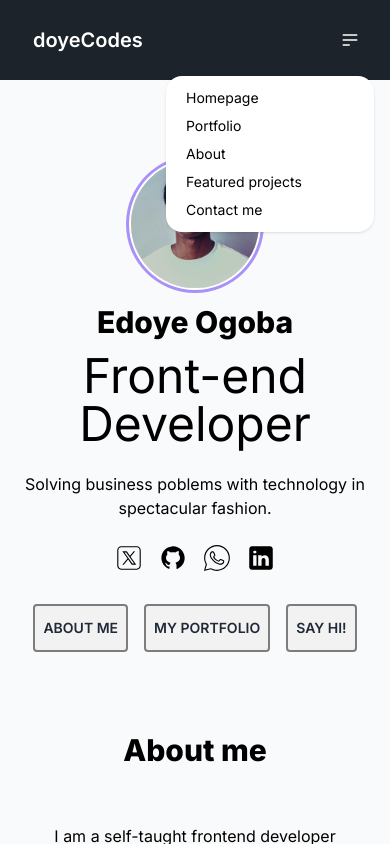
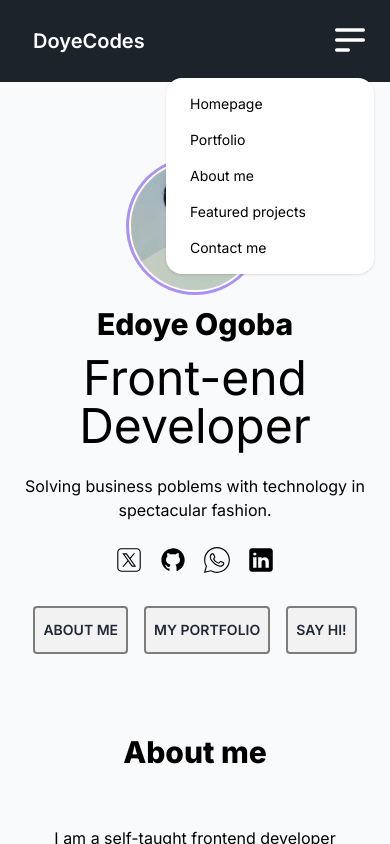
Before and after one commit to DoyeDesigns/project-portfolio, a Next.js app: page / in a window 390 px wide. Both pictures are taken after a click on the label 350 px from the left and 40 px from the top of the page. Shown: the top 844 px of the page. Built offline with nearby package versions, Linux system fonts and the light colour scheme; no server answers; the database is empty.

Commit message:
fixed menu icon

```diff
--- a/src/app/layout.js
+++ b/src/app/layout.js
@@ -6,8 +6,8 @@ import Navbar from '../components/Navbar'
 const inter = Inter({ subsets: ['latin'] })
 
 export const metadata = {
-  title: 'Create Next App',
-  description: 'Generated by create next app',
+  title: 'DoyeCodes',
+  description: 'Edoye Ogoba Portfolio',
 }
 
 export default function RootLayout({ children }) {
--- a/src/components/ContactMe.jsx
+++ b/src/components/ContactMe.jsx
@@ -27,6 +27,11 @@ function ContactMe() {
       });
 
       alert("Email succesfully sent");
+
+      setName('');
+      setEmail('');
+      setMessage('');
+
     } catch (err) {
       console.log(err);
     }
--- a/src/components/Navbar.jsx
+++ b/src/components/Navbar.jsx
@@ -6,7 +6,7 @@ function Navbar() {
       <div className="navbar bg-neutral-focus p-4 mx-auto sticky top-0 z-50">
         <div className="navbar-start flex-1">
           <a className="btn btn-ghost normal-case text-white text-xl">
-            doyeCodes
+            DoyeCodes
           </a>
         </div>
         <div className="navbar-end">
@@ -33,7 +33,7 @@ function Navbar() {
             <label tabIndex="0" className="btn btn-ghost btn-circle">
               <svg
                 xmlns="http://www.w3.org/2000/svg"
-                className="h-5 w-5"
+                className="h-10 w-10"
                 fill="none"
                 viewBox="0 0 24 24"
                 stroke="white"
@@ -48,7 +48,7 @@ function Navbar() {
             </label>
             <ul
               tabIndex="0"
-              className="menu menu-sm dropdown-content mt-3 z-[1] p-2 shadow bg-base-100 rounded-box w-52"
+              className="menu menu-md dropdown-content mt-3 z-[1] p-2 shadow bg-base-100 rounded-box w-52"
             >
               <li>
                 <a href="/">Homepage</a>
@@ -57,7 +57,7 @@ function Navbar() {
                 <a href="/portfolio">Portfolio</a>
               </li>
               <li>
-                <a href="#about-me">About</a>
+                <a href="#about-me">About me</a>
               </li>
               <li>
                 <a href="#featured-section">Featured projects</a>
```
